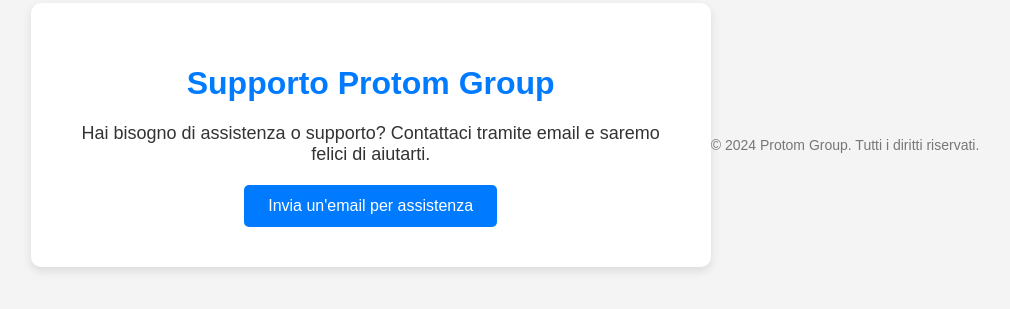
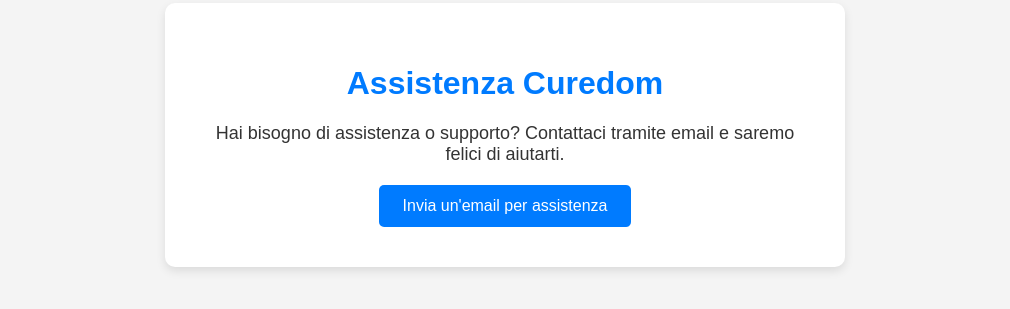
Before and after one commit to GiuseppeMursia/CuredomSupport, a plain HTML site: page index.html in a window 1280 px wide. Shown: the part 265-574 px from the top of the page, without its empty margins (135-1145 px from the left). Drawn offline with Linux system fonts and the light colour scheme.

Commit message:
Update index.html

```diff
--- a/index.html
+++ b/index.html
@@ -4,7 +4,7 @@
     <meta charset="UTF-8">
     <meta name="viewport" content="width=device-width, initial-scale=1.0">
     <meta http-equiv="X-UA-Compatible" content="ie=edge">
-    <title>Supporto Protom Group</title>
+    <title>Assistenza Curedom </title>
     <style>
         body {
             font-family: Arial, sans-serif;
@@ -61,12 +61,9 @@
 </head>
 <body>
     <div class="container">
-        <h1>Supporto Protom Group</h1>
+        <h1>Assistenza Curedom</h1>
         <p>Hai bisogno di assistenza o supporto? Contattaci tramite email e saremo felici di aiutarti.</p>
         <a href="mailto:protomgroup@gmail.com" class="email-link">Invia un'email per assistenza</a>
     </div>
-    <footer>
-        &copy; 2024 Protom Group. Tutti i diritti riservati.
-    </footer>
 </body>
 </html>
```
